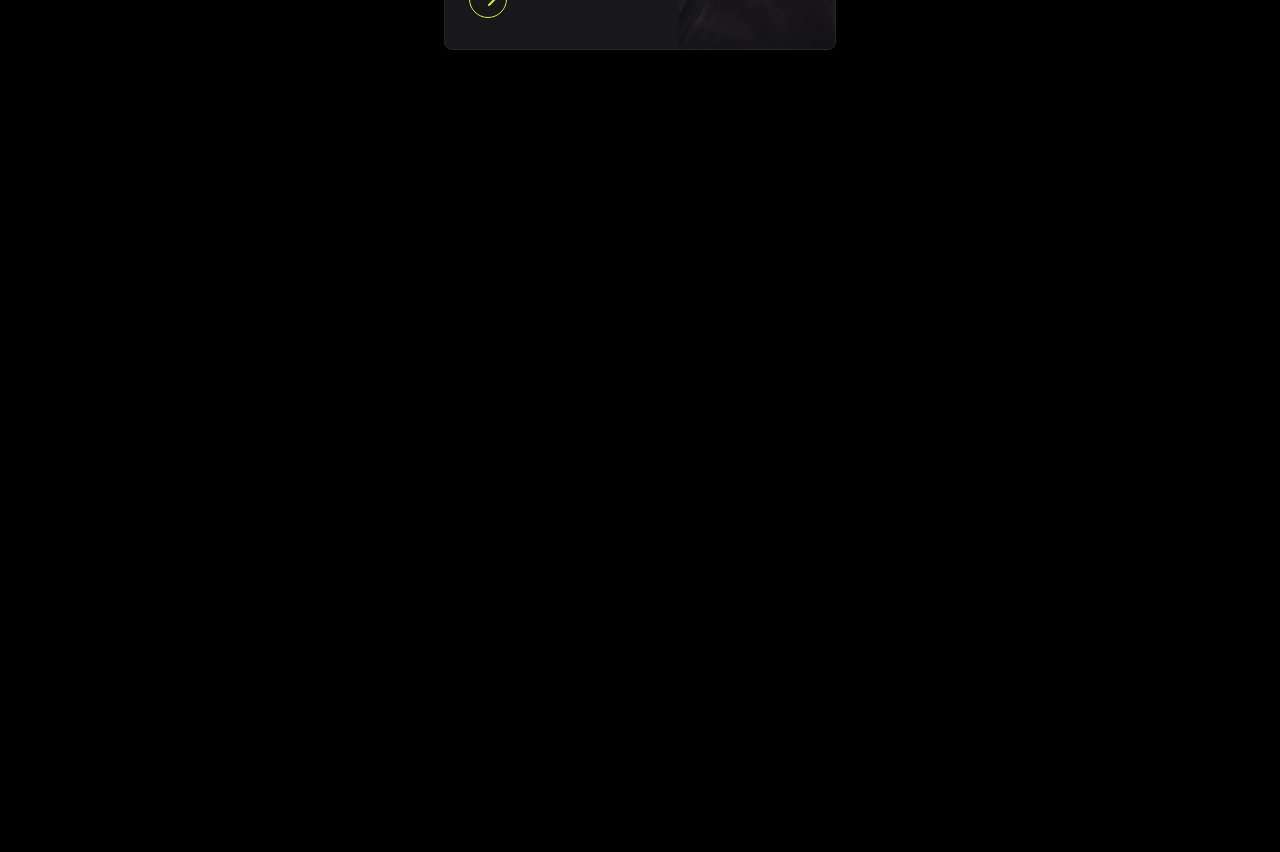
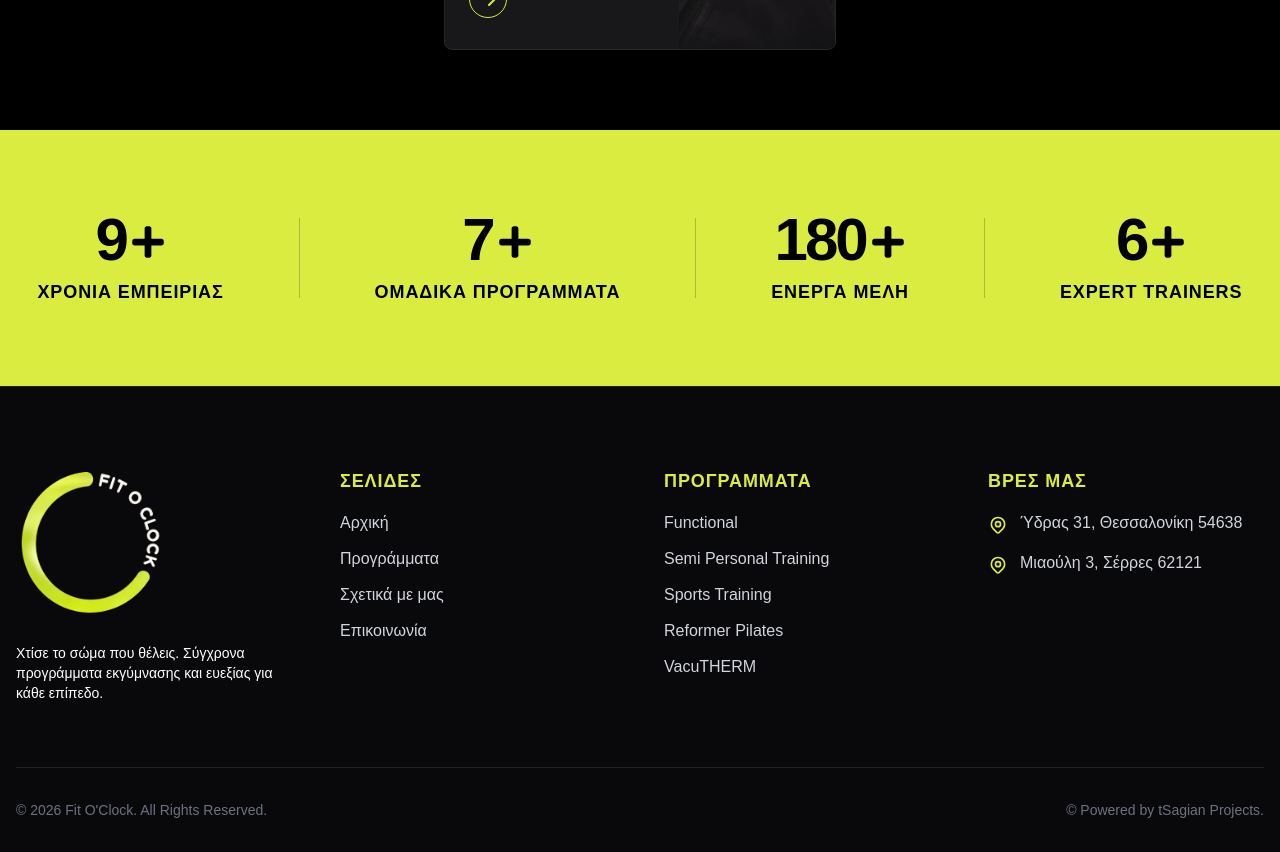
Before and after one commit to Tsagiannoudis/fit-o-clock, a Next.js app: page / in a window 1280 px wide. Shown: the part 2180-3032 px from the top of the page. Before the commit the page ends 2310 px from the top, so only its background shows below. Built offline with nearby package versions, Linux system fonts and the light colour scheme.

Commit message:
middle + footer

```diff
--- a/app/layout.tsx
+++ b/app/layout.tsx
@@ -10,6 +10,7 @@
 } from "react";
 import Image from "next/image";
 import Navbar from "@/components/Navbar";
+import Footer from "@/components/Footer";
 import "./globals.css";
 
 const geistSans = Geist({
@@ -208,6 +209,7 @@
         >
           {children}
         </main>
+        {phase === "finished" && <Footer />}
       </body>
     </html>
   );
--- a/app/page.tsx
+++ b/app/page.tsx
@@ -1,5 +1,7 @@
 import HeroSectionHome from "@/components/home/HeroSectionHome";
 import GridTrainings from "@/components/home/GridTrainings";
+import MiddleHeroHome from "@/components/home/MiddleHeroHome";
+
 
 
 export default function Home() {
@@ -7,6 +9,7 @@
     <>
       <HeroSectionHome />
       <GridTrainings />
+      <MiddleHeroHome />
     </>
   );
 }
--- /dev/null
+++ b/components/Footer.tsx
@@ -0,0 +1,99 @@
+import Image from "next/image";
+import Link from "next/link";
+import NavLinksMainData from "@/data/NavLinksMainData";
+import TrainingData from "@/data/TrainingData";
+import LocationData from "@/data/LocationData";
+import { FaFacebookF, FaInstagram, FaTiktok } from "react-icons/fa";
+import { HiOutlineLocationMarker, HiOutlineMail } from "react-icons/hi";
+
+const Footer = () => {
+  return (
+    <footer className="bg-zinc-950 text-white pt-20 pb-8 border-t border-white/10">
+      <div className="container mx-auto px-4">
+        {/* Top section with columns */}
+        <div className="grid grid-cols-1 md:grid-cols-2 lg:grid-cols-4 gap-12 mb-16">
+          {/* Column 1: Logo & About */}
+          <div className="md:col-span-2 lg:col-span-1">
+            <Link href="/" className="inline-block mb-4">
+              <Image
+                src="/fit-o-clock-white.png"
+                alt="Fit O'Clock Logo"
+                width={150}
+                height={105}
+                className="object-contain"
+              />
+            </Link>
+            <p className="text-white-600 text-sm">
+              Χτίσε το σώμα που θέλεις. Σύγχρονα προγράμματα εκγύμνασης και ευεξίας για κάθε επίπεδο.
+            </p>
+          </div>
+
+          {/* Column 2: Quick Links */}
+          <div>
+            <h3 className="text-lg font-bold uppercase tracking-wider text-[#DAEC40] mb-4">
+              Σελίδες
+            </h3>
+            <ul className="space-y-3">
+              {NavLinksMainData.map((link) => (
+                <li key={link.href}>
+                  <Link
+                    href={link.href}
+                    className="text-gray-300 hover:text-[#DAEC40] transition-colors"
+                  >
+                    {link.label}
+                  </Link>
+                </li>
+              ))}
+            </ul>
+          </div>
+
+          {/* Column 3: Our Programs */}
+          <div>
+            <h3 className="text-lg font-bold uppercase tracking-wider text-[#DAEC40] mb-4">
+              Προγράμματα
+            </h3>
+            <ul className="space-y-3">
+              {TrainingData.slice(0, 5).map((program) => (
+                <li key={program.id}>
+                  <Link
+                    href={`/trainings/${program.id}`}
+                    className="text-gray-300 hover:text-[#DAEC40] transition-colors"
+                  >
+                    {program.title}
+                  </Link>
+                </li>
+              ))}
+            </ul>
+          </div>
+
+          {/* Column 4: Locations */}
+          <div>
+            <h3 className="text-lg font-bold uppercase tracking-wider text-[#DAEC40] mb-4">
+              Βρες μας
+            </h3>
+            <ul className="space-y-4 text-gray-300">
+              {LocationData.map((location) => (
+                <li key={location.id} className="flex items-start gap-3">
+                  <HiOutlineLocationMarker className="w-5 h-5 text-[#DAEC40] mt-1 shrink-0" />
+                  <span>{location.title}</span>
+                </li>
+              ))}
+            </ul>
+          </div>
+        </div>
+
+        {/* Bottom bar: Copyright & Socials */}
+        <div className="border-t border-white/10 pt-8 flex flex-col sm:flex-row justify-between items-center gap-4">
+          <p className="text-sm text-gray-500">
+            &copy; {new Date().getFullYear()} Fit O'Clock. All Rights Reserved.
+          </p>
+          <p className="text-sm text-gray-500">
+            &copy; Powered by tSagian Projects.
+          </p>
+        </div>
+      </div>
+    </footer>
+  );
+};
+
+export default Footer;
--- /dev/null
+++ b/components/home/MiddleHeroHome.tsx
@@ -0,0 +1,40 @@
+import { FaPlus } from "react-icons/fa";
+import React from "react";
+
+const stats = [
+  { value: "9", label: "χρόνια εμπειρίας" },
+  { value: "7", label: "ομαδικά προγράμματα" },
+  { value: "180", label: "ενεργά μέλη" },
+  { value: "6", label: "Expert trainers" },
+];
+
+const MiddleHeroHome = () => {
+  return (
+    <section className="bg-[#DAEC40] py-16 sm:py-20">
+      <div className="container mx-auto px-4">
+        <div className="flex flex-col sm:flex-row justify-around items-center gap-12 sm:gap-8">
+          {stats.map((stat, index) => (
+            <React.Fragment key={index}>
+              <div className="flex flex-col items-center text-center text-black">
+                <div className="flex items-baseline">
+                  <span className="text-5xl md:text-6xl font-black tracking-tighter">
+                    {stat.value}
+                  </span>
+                  <FaPlus className="text-3xl md:text-4xl font-black ml-1" />
+                </div>
+                <p className="mt-2 text-base md:text-lg font-semibold uppercase tracking-wider">
+                  {stat.label}
+                </p>
+              </div>
+              {index < stats.length - 1 && (
+                <div className="hidden sm:block w-px h-20 bg-black/20" />
+              )}
+            </React.Fragment>
+          ))}
+        </div>
+      </div>
+    </section>
+  );
+};
+
+export default MiddleHeroHome;
```
